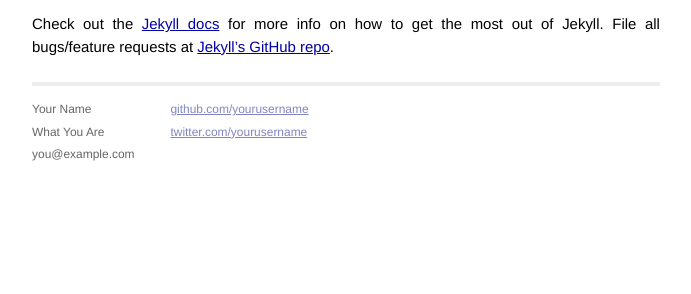
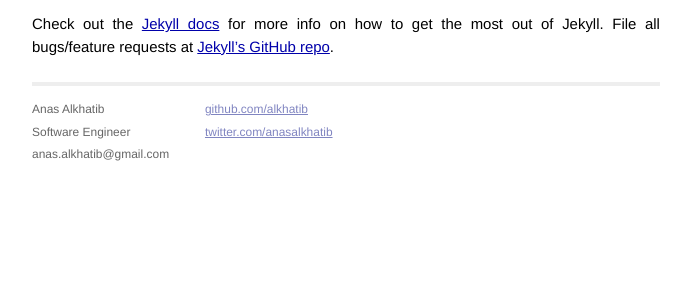
Before and after one commit to alkhatib/alkhatib.github.io, a Jekyll site: the page built from _posts/2014-01-09-welcome-to-jekyll.markdown, in a window 1280 px wide. Shown: the part 411-705 px from the top of the page, without its empty margins (294-985 px from the left). Built offline with Jekyll 4.4.1, drawn with Linux system fonts in a browser that asks for light colours; Markdown is read by kramdown in place of the engine named in the settings.

Commit message:
Updated footer info

```diff
--- a/_layouts/default.html
+++ b/_layouts/default.html
@@ -26,15 +26,15 @@
           <div class="footer">
             <div class="contact">
               <p>
-                Your Name<br />
-                What You Are<br />
-                you@example.com
+                Anas Alkhatib<br />
+                Software Engineer<br />
+                anas.alkhatib@gmail.com
               </p>
             </div>
             <div class="contact">
               <p>
-                <a href="https://github.com/yourusername">github.com/yourusername</a><br />
-                <a href="https://twitter.com/yourusername">twitter.com/yourusername</a><br />
+                <a href="https://github.com/alkhatib">github.com/alkhatib</a><br />
+                <a href="https://twitter.com/anasalkhatib">twitter.com/anasalkhatib</a><br />
               </p>
             </div>
           </div>
```
